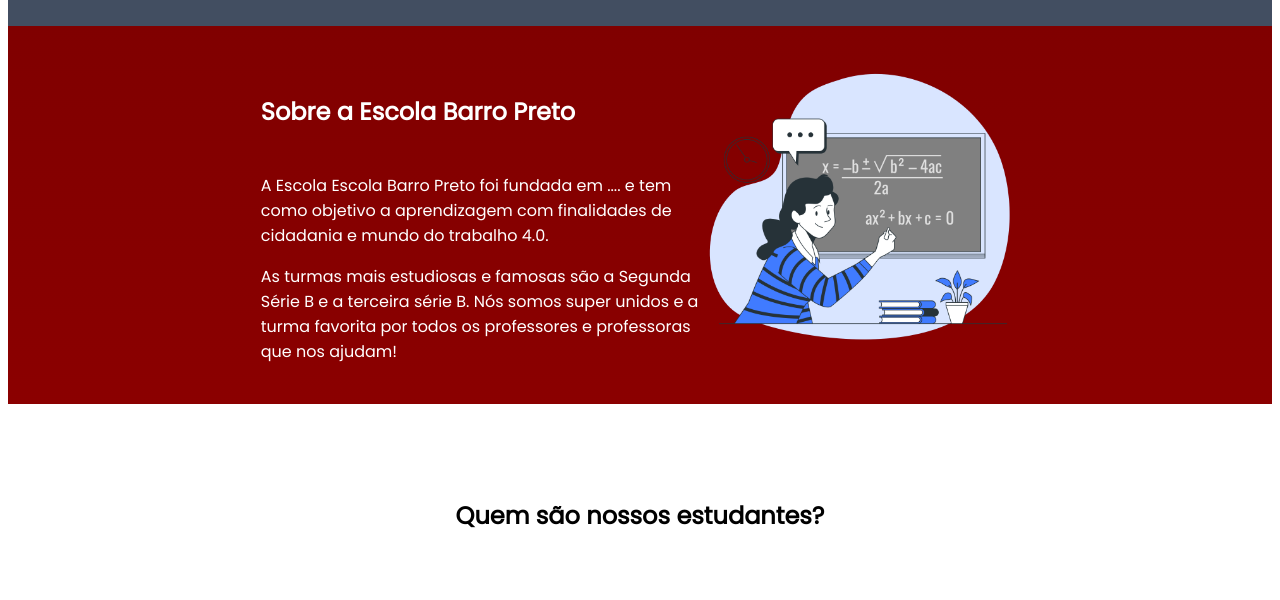
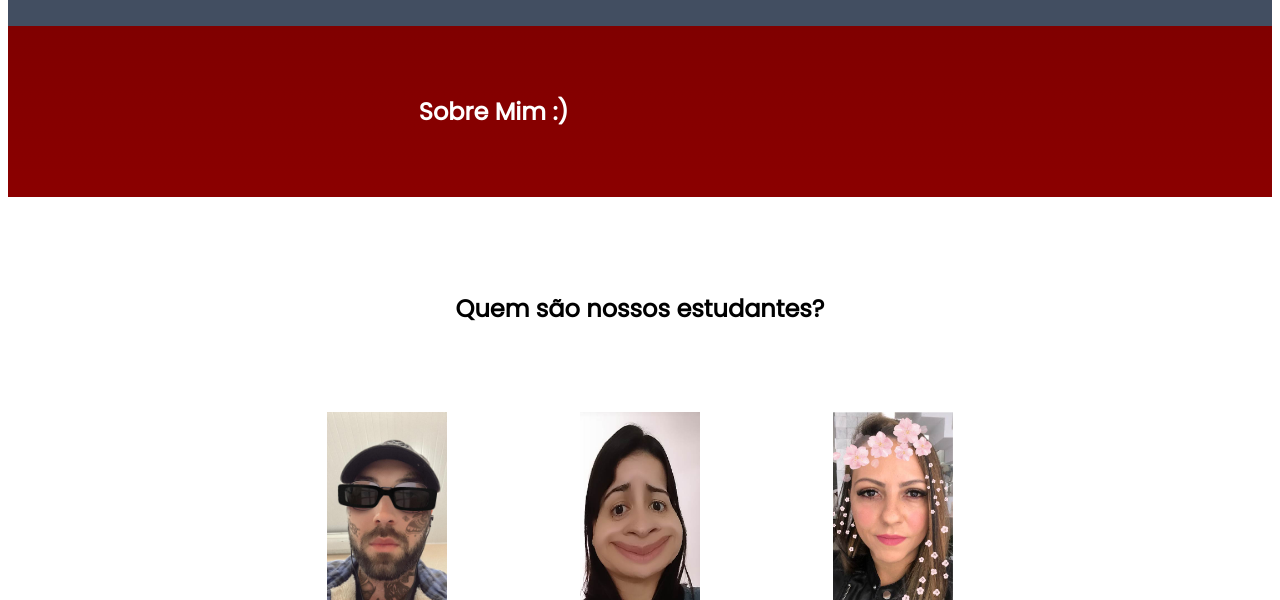
Before and after one commit to Aneelize/abc11, a plain HTML site: page index.html in a window 1280 px wide. Shown: the part 129-729 px from the top of the page. Drawn offline with Linux system fonts and the light colour scheme.

Commit message:
Update index.html

```diff
--- a/index.html
+++ b/index.html
@@ -20,9 +20,8 @@
     </header>
     <section class="escola">
         <div class="escola-div-conteudo">
-            <h2 class="escola-titulo">Sobre a Escola Barro Preto</h2>
-            <p class="escola-texto-um">A Escola Escola Barro Preto foi fundada em .... e tem como objetivo a aprendizagem com finalidades de cidadania e mundo do trabalho 4.0.</p>
-            <p class="escola-texto-dois">As turmas mais estudiosas e famosas são a Segunda Série B e a terceira série B. Nós somos super unidos e a turma favorita por todos os professores e professoras que nos ajudam!</p>
+            <h2 class="escola-titulo">Sobre Mim :) </h2>
+            <p class="escola-texto-um Me h!</p>
         </div>
         <img class="escola-imagem" src="Formula-bro.png" alt="imagem que representa uma professora em sala de aula">
     </section>
```
